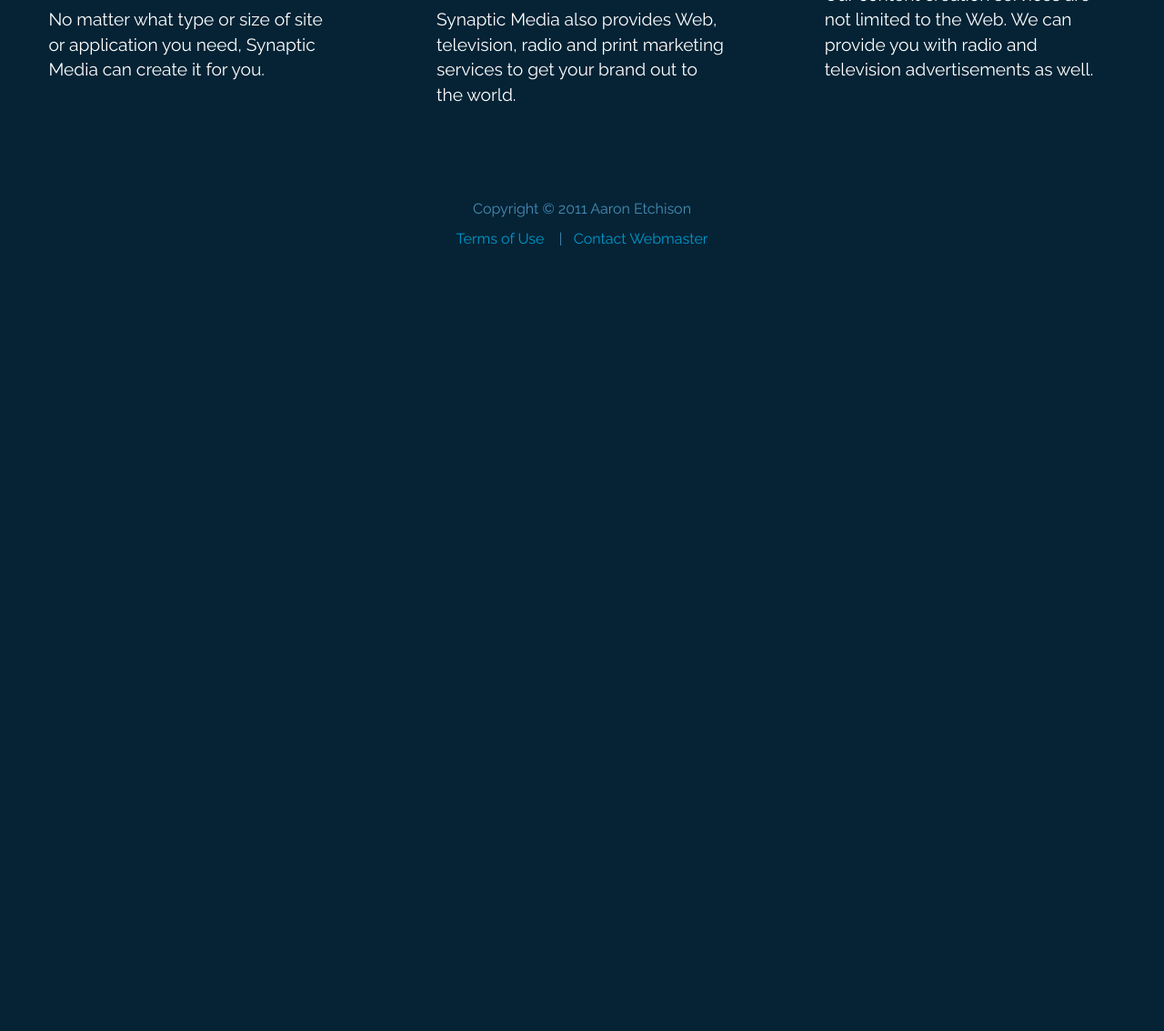
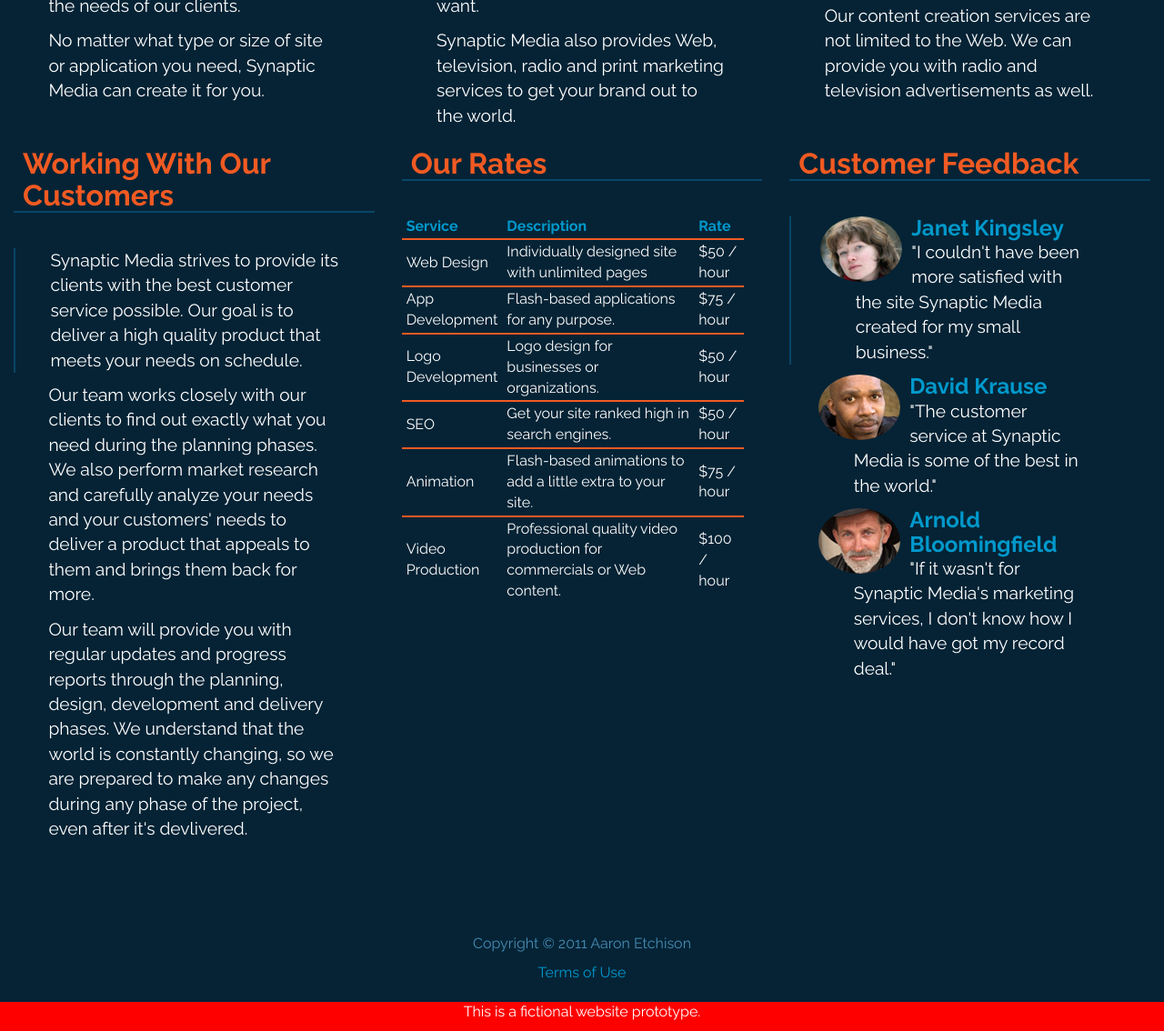
Before and after one commit to aaronetchison/synaptic, a website: page index.html in a window 1280 px wide. Shown: the part 883-2017 px from the top of the page at 91% size. Before the commit the page ends 1178 px from the top, so only its background shows below. Drawn offline with nearby package versions, Linux system fonts and the light colour scheme.

Commit message:
updated services pages and added more content

```diff
--- a/index.html
+++ b/index.html
@@ -23,7 +23,7 @@
         <ul class="nav navbar-nav navbar-right">
           <li class="active"><a href="index.html">Home</a></li>
           <li class="dropdown">
-            <a href="services.html" class="dropdown-toggle" data-toggle="dropdown" role="button" aria-haspopup="true" aria-expanded="false">Services<span class="caret"></span></a>
+            <a href="#" class="dropdown-toggle" data-toggle="dropdown" role="button" aria-haspopup="true" aria-expanded="false">Services<span class="caret"></span></a>
             <ul class="dropdown-menu">
               <li><a href="webdeveloping.html">Web Developing</a></li>
               <li><a href="brandingmarketing.html">Branding &amp; Marketing</a></li>
@@ -68,18 +68,88 @@
           <p>Our content creation services are not limited to the Web. We can provide you with radio and television advertisements as well.</p>
       </div><!-- end box right -->
     </div>
+    <div class="row">
+      <div class="col-sm-4"><!-- begin boxFull -->
+        <h2>Working With Our Customers</h2>
+        <p>Synaptic Media strives to provide its clients with the best customer service possible. Our goal is to deliver a high quality product that meets your needs on schedule. </p>
+        <p>Our team works closely with our clients to find out exactly what you need during the planning phases. We also perform market research and carefully analyze your needs and your customers' needs to deliver a product that appeals to them and brings them back for more. </p>
+        <p>Our team will provide you with regular updates and progress reports through the planning, design, development and delivery phases. We understand that the world is constantly changing, so we are prepared to make any changes during any phase of the project, even after it's devlivered. </p>
+      </div><!-- end box full -->
+
+      <div class="col-sm-4"><!-- begin box half left -->
+        <h2>Our Rates</h2>
+        <table width="95%" border="0" cellspacing="0" cellpadding="0" summary="Cost of services by Synaptic Media">
+          <tr>
+            <th width="25%">Service</th>
+            <th width="60%">Description</th>
+            <th width="15%">Rate</th>
+          </tr>
+          <tr>
+            <td>Web Design</td>
+            <td>Individually designed site with unlimited pages</td>
+            <td>$50 / hour</td>
+          </tr>
+          <tr>
+            <td>App Development</td>
+            <td>Flash-based applications for any purpose.</td>
+            <td>$75 / hour</td>
+          </tr>
+          <tr>
+            <td>Logo Development</td>
+            <td>Logo design for businesses or organizations.</td>
+            <td>$50 / hour</td>
+          </tr>
+          <tr>
+            <td>SEO</td>
+            <td>Get your site ranked high in search engines.</td>
+            <td>$50 / hour</td>
+          </tr>
+          <tr>
+            <td>Animation</td>
+            <td>Flash-based animations to add a little extra to your site.</td>
+            <td>$75 / hour</td>
+          </tr>
+          <tr>
+            <td>Video Production</td>
+            <td>Professional quality video production for commercials or Web content.</td>
+            <td>$100 / hour</td>
+          </tr>
+        </table>
+      </div><!-- end box half left -->
+
+      <div class="col-sm-4 section-feedback"><!-- begin box half right -->
+        <h2>Customer Feedback</h2>
+        <div>
+          <img src="images/client1.jpg" alt="Client 1 Photo">
+          <h3>Janet Kingsley</h3>
+          <p>"I couldn't have been more satisfied with the site Synaptic Media created for my small business."</p>
+        </div>
+        <div>
+          <img src="images/client2.jpg" alt="Client 2 Photo">
+          <h3>David Krause</h3>
+          <p>"The customer service at Synaptic Media is some of the best in the world." </p>
+        </div>
+        <div>
+          <img src="images/client3.jpg" alt="Client 3 Photo">
+          <h3>Arnold Bloomingfield</h3>
+          <p>"If it wasn't for Synaptic Media's marketing services, I don't know how I would have got my record deal." </p>
+        </div>
+      </div><!-- end box half right -->
+    </div>
   </div><!-- end content container -->
 
   <div class="container-fluid">
     <footer class="row"><!-- begin footer -->
       <div class="col-xs-12">
       	<p>Copyright &copy; 2011 Aaron Etchison</p>
-      	<p><a href = "termsofuse.html">Terms of Use </a>&nbsp;&nbsp;&nbsp;|&nbsp;&nbsp;
-      	<a href = "contactwebmaster.html">Contact Webmaster</a>
+      	<p><a href = "termsofuse.html">Terms of Use </a>
       	</p>
       </div>
     </footer>
   </div><!-- end footer -->
+  <div class="warning-fictional">
+    This is a fictional website prototype.
+  </div>
 
   <script src="https://ajax.googleapis.com/ajax/libs/jquery/1.11.3/jquery.min.js"></script>
   <script type="text/javascript" src="scripts/bootstrap.min.js"></script>
--- a/sass/styles.scss
+++ b/sass/styles.scss
@@ -72,6 +72,15 @@ footer p {
 	padding-left: 0;
 }
 
+.warning-fictional {
+	height: 2em;
+	width: 100%;
+	font-size: 1em;
+	text-align: center;
+	color: $white;
+	background-color: red;
+}
+
 /* Typography */
 
 h1 {
@@ -89,10 +98,12 @@ h2 {
 	font-weight: bold;
 	color: $orange;
 	margin: 0;
+	margin-bottom: 1.2em;
 	padding-top: 10px;
 	padding-left: 10px;
 	padding-right: 0;
 	padding-bottom: 0;
+	border-bottom: 2px solid $medium-blue;
 }
 h3 {
 	font-family: 'Raleway', Geneva, sans-serif;
@@ -112,7 +123,6 @@ p {
 	padding-left: 10px;
 	padding-right: 10px;
 	padding-bottom: 0;
-	margin-top: 5px;
 }
 
 .col-sm-4 p, .col-sm-6 p, .col-sm-4 div, .col-sm-6 div {
@@ -120,9 +130,6 @@ p {
 }
 
 .col-sm-4 h2 + p, .col-sm-6 > h2 + p, .col-sm-4 h2 + div, .col-sm-6 h2 + div {
-	margin-top: -.4em;
-	padding-top: 1.2em;
-	border-top: 2px solid $medium-blue;
 	border-left: 2px solid $medium-blue;
 }
 
@@ -182,7 +189,7 @@ a:visited {
 	border-radius: 1em 1em 1em 1em;
 }
 
-.section-about {
+.section-about, .section-feedback {
 	img {
 		float: left;
 		margin-right: 10px;
@@ -363,12 +370,14 @@ textarea:focus {
 	background-size: cover;
 
 	h2 {
+		margin-bottom: 0;
 		font-size: 6em;
+		border-bottom: none;
 	}
 
 	p {
 		font-size: 2em;
-		color: $light-blue;
+		color: $white;
 	}
 }
 
```
Also changed, not shown: aboutus.html (+4 -2 lines), brandingmarketing.html (+6 -4 lines), contactus.html (+4 -2 lines), contentcreation.html (+6 -4 lines), services.html (+1 -2 lines), termsofuse.html (+4 -3 lines), webdeveloping.html (+6 -4 lines), stylesheets/global.css.
